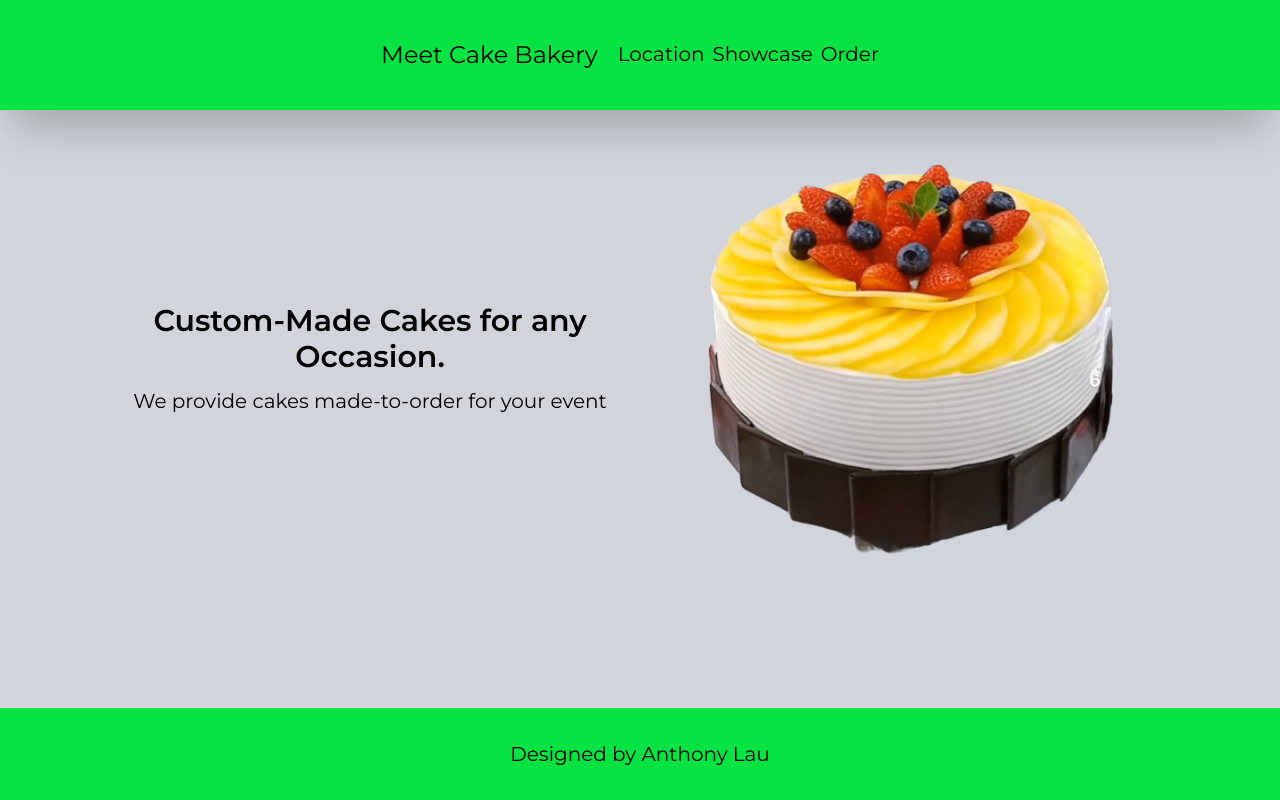
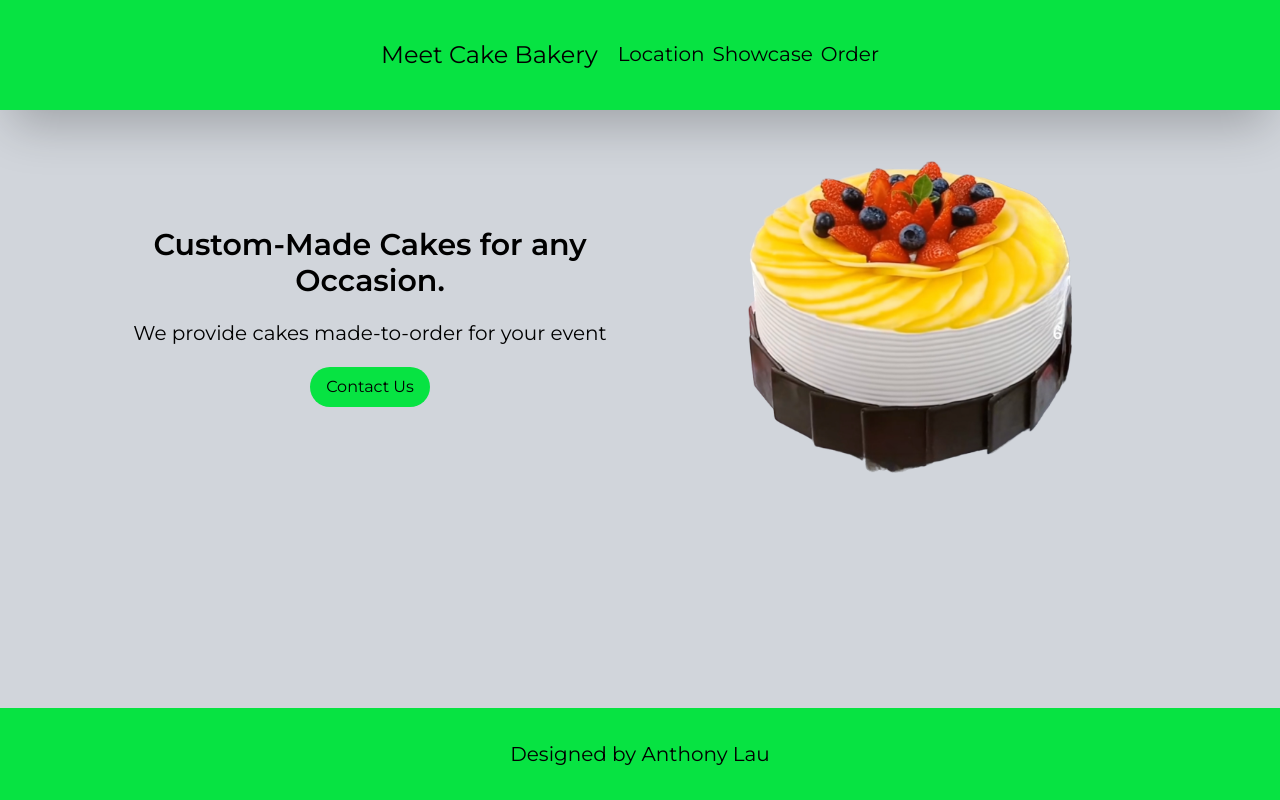
Before and after one commit to lausan3/4618-Bakery, a React (Vite) app: page / in a window 1280 px wide. Built offline with nearby package versions, Linux system fonts and the light colour scheme.

Commit message:
Add Call to Action Button on Home

```diff
--- a/src/routes/home.tsx
+++ b/src/routes/home.tsx
@@ -1,3 +1,5 @@
+import { Link } from "react-router-dom"
+
 const Home = () => {
   return (
     <div id="home-container" className="
@@ -5,17 +7,20 @@ const Home = () => {
     >
       <div id="hero" className="
         grid grid-rows-[auto,1fr] px-10 center-size
-        sm:grid-cols-2 sm:grid-rows-1 sm:h-[75%] sm:items-center sm:justify-items-center"
+        sm:grid-cols-2 sm:grid-rows-1 sm:h-[60%] sm:items-center sm:justify-items-center"
       >
         <div id="hero-stack" className="
-          flex flex-col"
+          flex flex-col text-center items-center gap-5"
         >
-          <span className="text-center self-center text-3xl font-semibold">Custom-Made Cakes for any Occasion.</span>
-          <span className="text-center self-center text-xl mt-3">We provide cakes made-to-order for your event</span>
+          <span className="text-3xl font-semibold">Custom-Made Cakes for any Occasion.</span>
+          <span className="text-xl">We provide cakes made-to-order for your event</span>
+          <Link className="
+            px-4 py-2 bg-main-color rounded-3xl
+          " to="/order">Contact Us</Link>
         </div>
         <img src="./IMG_0003.PNG" alt="Showcase Cake" className="
           p-10
-          sm:w-[75%] sm:object-contain sm:p-0"
+          sm:w-[60%] sm:object-contain sm:p-0"
         />
       </div>
 
```
